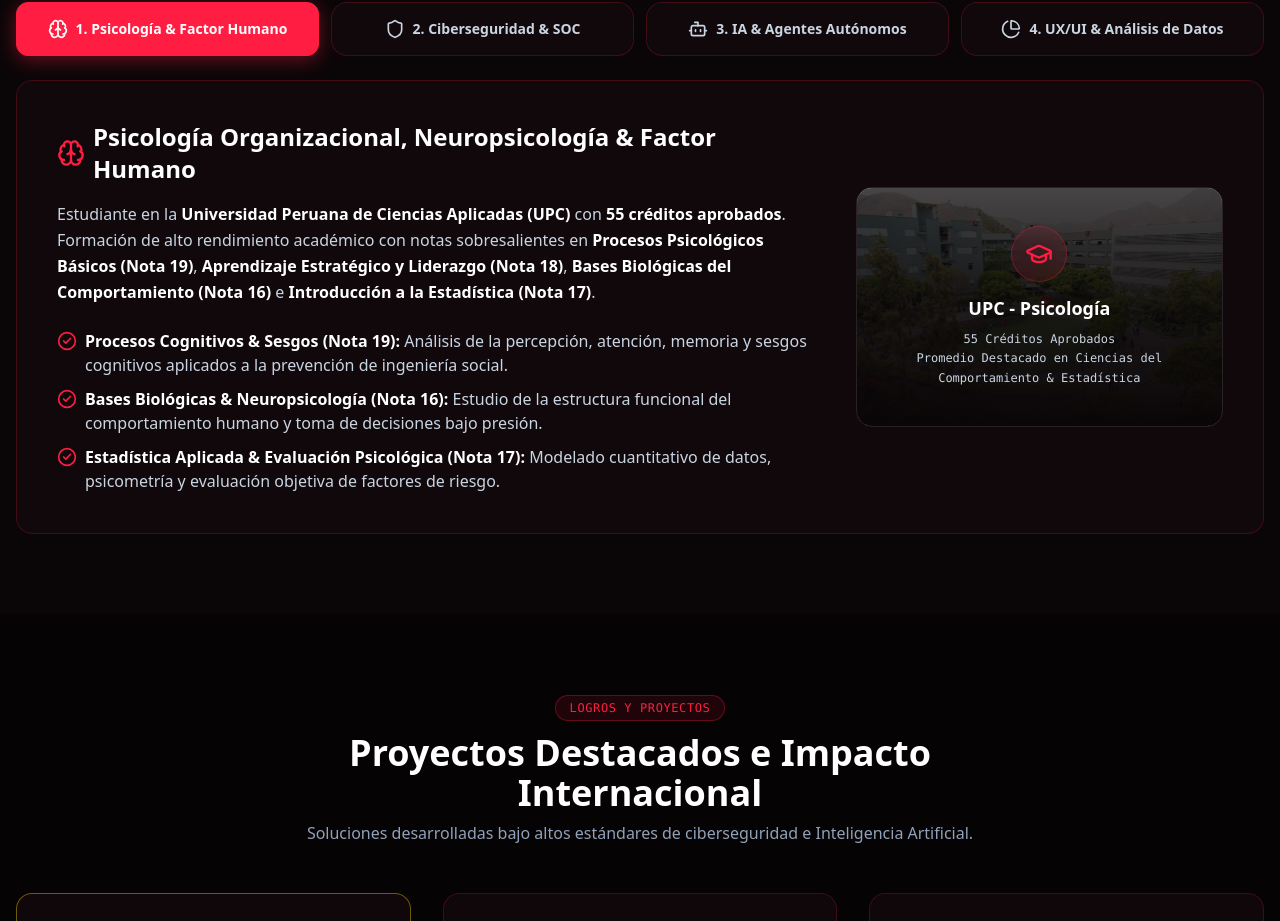
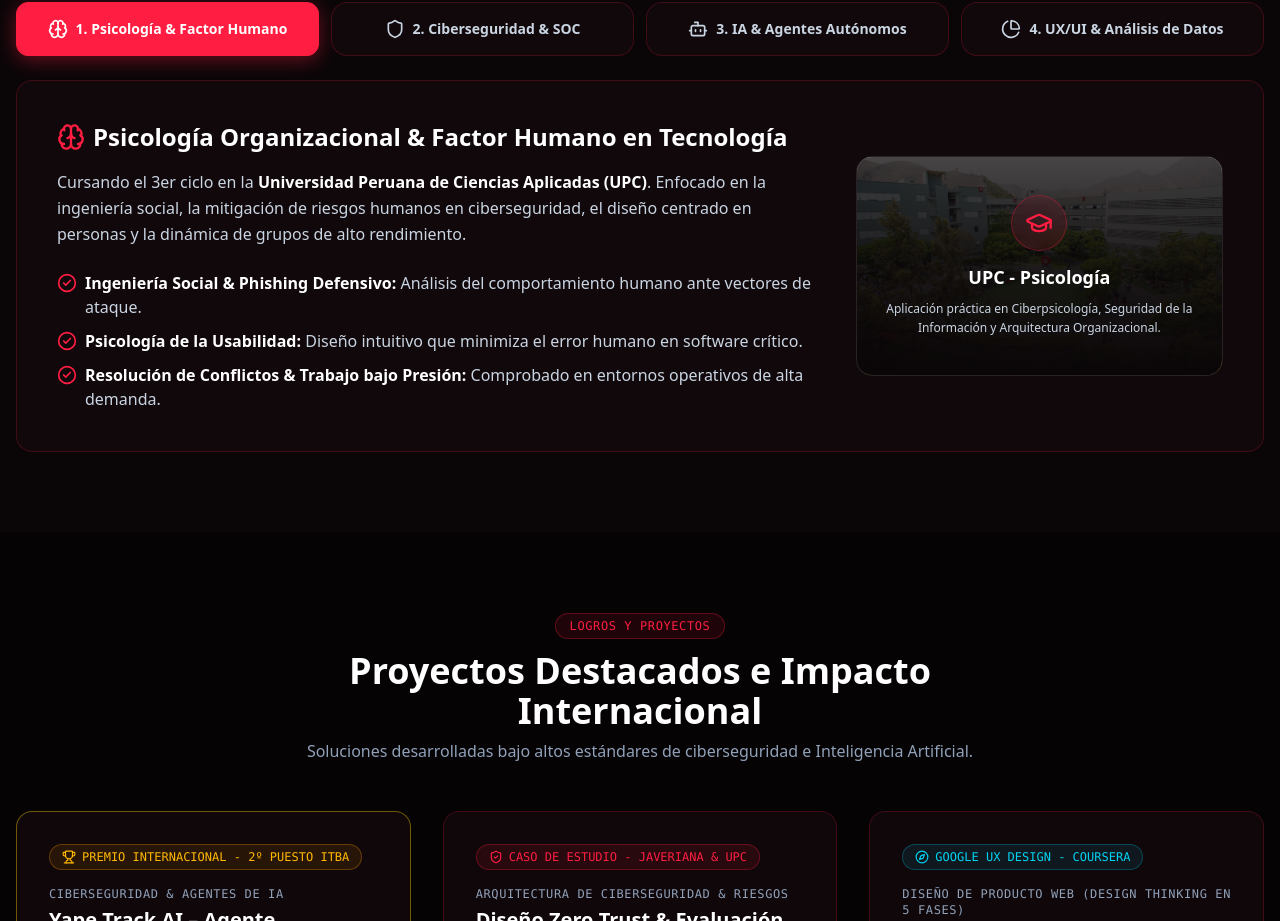
Before and after one commit to paulmr2704/portafolio-main, a Next.js app: page / in a window 1280 px wide. Shown: the part 1360-2281 px from the top of the page. Built offline with nearby package versions, Linux system fonts and the light colour scheme.

Commit message:
Revert Pillar 1 text to clean original version

```diff
--- a/src/components/FourPillars.tsx
+++ b/src/components/FourPillars.tsx
@@ -79,27 +79,27 @@ export default function FourPillars() {
             <div className="grid grid-cols-1 lg:grid-cols-12 gap-8 items-center">
               <div className="lg:col-span-8 space-y-4">
                 <h3 className="text-2xl font-bold text-white flex items-center gap-2">
-                  <Brain className="w-7 h-7 text-[#FF1E42]" /> Psicología Organizacional, Neuropsicología & Factor Humano
+                  <Brain className="w-7 h-7 text-[#FF1E42]" /> Psicología Organizacional & Factor Humano en Tecnología
                 </h3>
                 <p className="text-slate-300 leading-relaxed">
-                  Estudiante en la <strong className="text-white">Universidad Peruana de Ciencias Aplicadas (UPC)</strong> con <strong className="text-white">55 créditos aprobados</strong>. Formación de alto rendimiento académico con notas sobresalientes en <strong className="text-white">Procesos Psicológicos Básicos (Nota 19)</strong>, <strong className="text-white">Aprendizaje Estratégico y Liderazgo (Nota 18)</strong>, <strong className="text-white">Bases Biológicas del Comportamiento (Nota 16)</strong> e <strong className="text-white">Introducción a la Estadística (Nota 17)</strong>.
+                  Cursando el 3er ciclo en la <strong className="text-white">Universidad Peruana de Ciencias Aplicadas (UPC)</strong>. Enfocado en la ingeniería social, la mitigación de riesgos humanos en ciberseguridad, el diseño centrado en personas y la dinámica de grupos de alto rendimiento.
                 </p>
                 <ul className="space-y-2.5 pt-2 text-slate-300">
                   <li className="flex items-start gap-2">
                     <CheckCircle2 className="w-5 h-5 text-[#FF1E42] shrink-0 mt-0.5" />
-                    <span><strong className="text-white">Procesos Cognitivos & Sesgos (Nota 19):</strong> Análisis de la percepción, atención, memoria y sesgos cognitivos aplicados a la prevención de ingeniería social.</span>
+                    <span><strong className="text-white">Ingeniería Social & Phishing Defensivo:</strong> Análisis del comportamiento humano ante vectores de ataque.</span>
                   </li>
                   <li className="flex items-start gap-2">
                     <CheckCircle2 className="w-5 h-5 text-[#FF1E42] shrink-0 mt-0.5" />
-                    <span><strong className="text-white">Bases Biológicas & Neuropsicología (Nota 16):</strong> Estudio de la estructura funcional del comportamiento humano y toma de decisiones bajo presión.</span>
+                    <span><strong className="text-white">Psicología de la Usabilidad:</strong> Diseño intuitivo que minimiza el error humano en software crítico.</span>
                   </li>
                   <li className="flex items-start gap-2">
                     <CheckCircle2 className="w-5 h-5 text-[#FF1E42] shrink-0 mt-0.5" />
-                    <span><strong className="text-white">Estadística Aplicada & Evaluación Psicológica (Nota 17):</strong> Modelado cuantitativo de datos, psicometría y evaluación objetiva de factores de riesgo.</span>
+                    <span><strong className="text-white">Resolución de Conflictos & Trabajo bajo Presión:</strong> Comprobado en entornos operativos de alta demanda.</span>
                   </li>
                 </ul>
               </div>
-              <div className="lg:col-span-4 relative overflow-hidden rounded-2xl border border-white/10 p-6 text-center group min-h-[240px] flex flex-col justify-center items-center">
+              <div className="lg:col-span-4 relative overflow-hidden rounded-2xl border border-white/10 p-6 text-center group min-h-[220px] flex flex-col justify-center items-center">
                 <div
                   className="absolute inset-0 bg-cover bg-center transition-transform duration-700 group-hover:scale-110"
                   style={{ backgroundImage: `url('/upc-campus.jpg')` }}
@@ -110,9 +110,8 @@ export default function FourPillars() {
                     <GraduationCap className="w-7 h-7 text-[#FF1E42]" />
                   </div>
                   <h4 className="font-bold text-white text-lg drop-shadow">UPC - Psicología</h4>
-                  <p className="text-xs text-slate-300 mt-2 leading-relaxed font-mono">
-                    55 Créditos Aprobados<br />
-                    Promedio Destacado en Ciencias del Comportamiento & Estadística
+                  <p className="text-xs text-slate-300 mt-2 leading-relaxed">
+                    Aplicación práctica en Ciberpsicología, Seguridad de la Información y Arquitectura Organizacional.
                   </p>
                 </div>
               </div>
```
